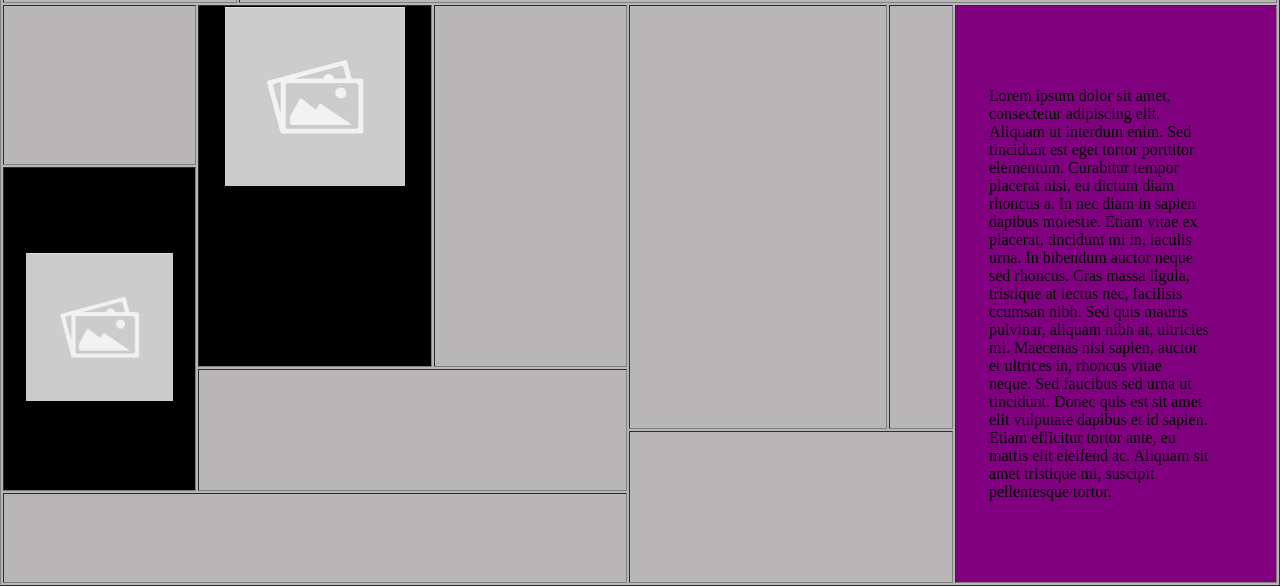
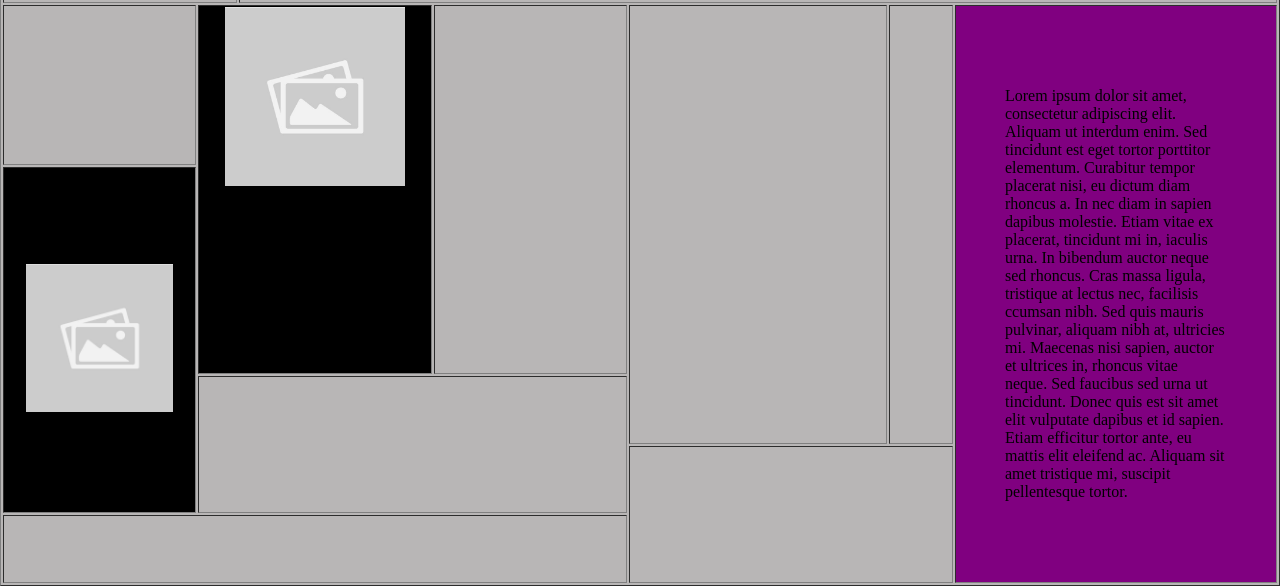
Before and after one commit to HenriquePoltronieri/Simulado-1a-etapa, a plain HTML site: page index.html in a window 1280 px wide. Shown: the part 214-800 px from the top of the page. Drawn offline with Linux system fonts and the light colour scheme.

Commit message:
Update style.css

```diff
--- a/style.css
+++ b/style.css
@@ -21,7 +21,7 @@ table{width: 100%;
 }
 
 .txtLoren{text-align: justify;
-    padding: 4vh;}
+    padding: 6vh;}
 
 #partLogo{width: 18%; text-align: right;}
 
```
